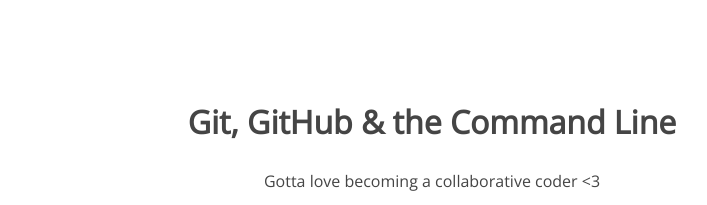
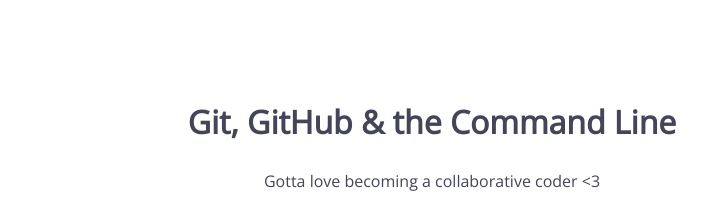
Before and after one commit to mparkstx/105-project, a plain HTML site: page index.html in a window 1280 px wide. Shown: the top 205 px of the page, without its empty margins (208-915 px from the left). Drawn offline with nearby package versions, Linux system fonts and the light colour scheme.

```diff
--- a/css/style.css
+++ b/css/style.css
@@ -5,7 +5,7 @@ section {
 section h1,
 section p {
 	text-align: center;
-	color: #454545;
+	color: #454559;
 }
 section h1 {
 	font: 32px 'Open Sans';
```
